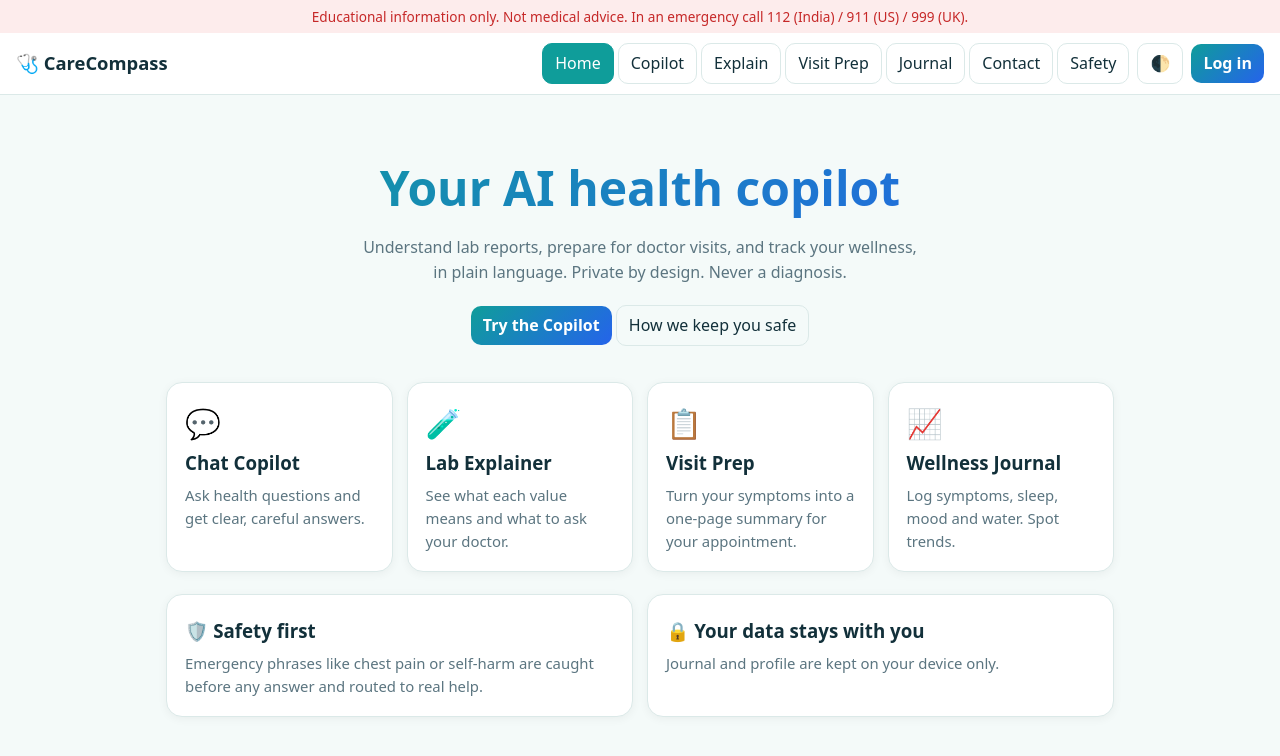
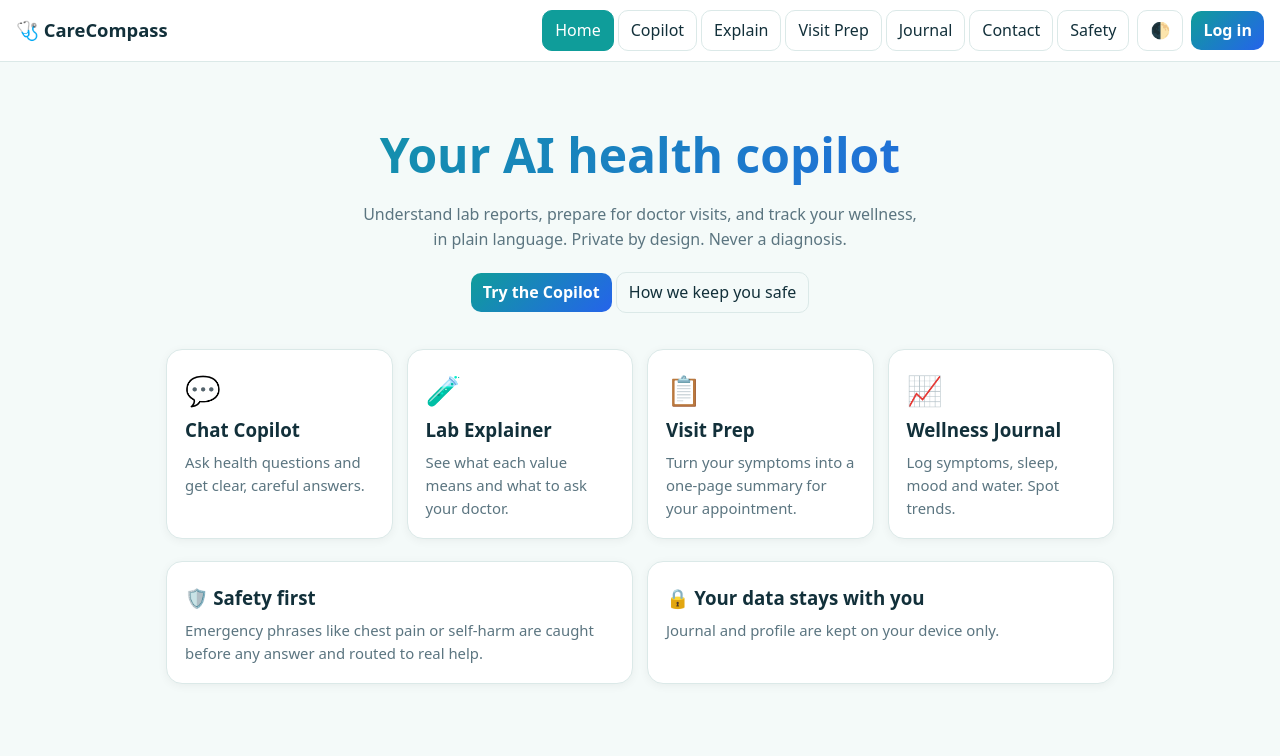
Before and after one commit to ankith010406/health-care-copilot, a plain HTML site: page index.html in a window 1280 px wide. Drawn offline with Linux system fonts and the light colour scheme.

Commit message:
chore: remove top banner disclaimer

```diff
--- a/index.html
+++ b/index.html
@@ -52,7 +52,6 @@ input,select,textarea{width:100%;font:inherit;padding:10px;border-radius:10px;bo
 </style>
 </head>
 <body>
-<div class="ban">Educational information only. Not medical advice. In an emergency call 112 (India) / 911 (US) / 999 (UK).</div>
 <header>
   <span class="logo" onclick="go('home')">🩺 CareCompass</span>
   <nav id="nav"></nav>
```
Also changed, not shown: README.md.
